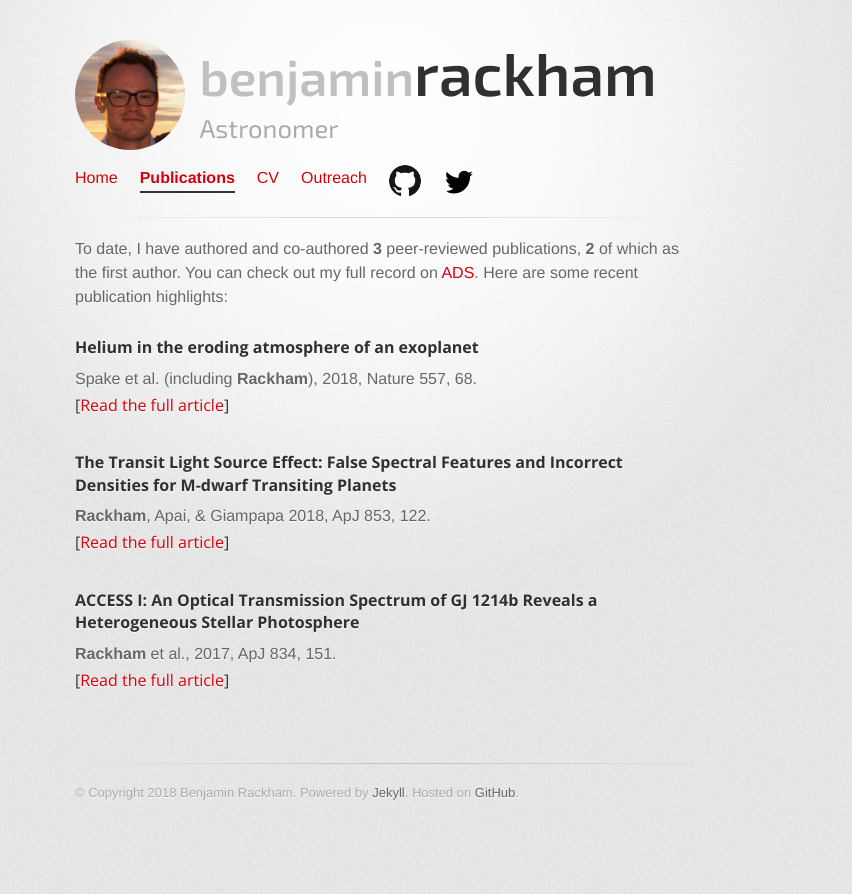
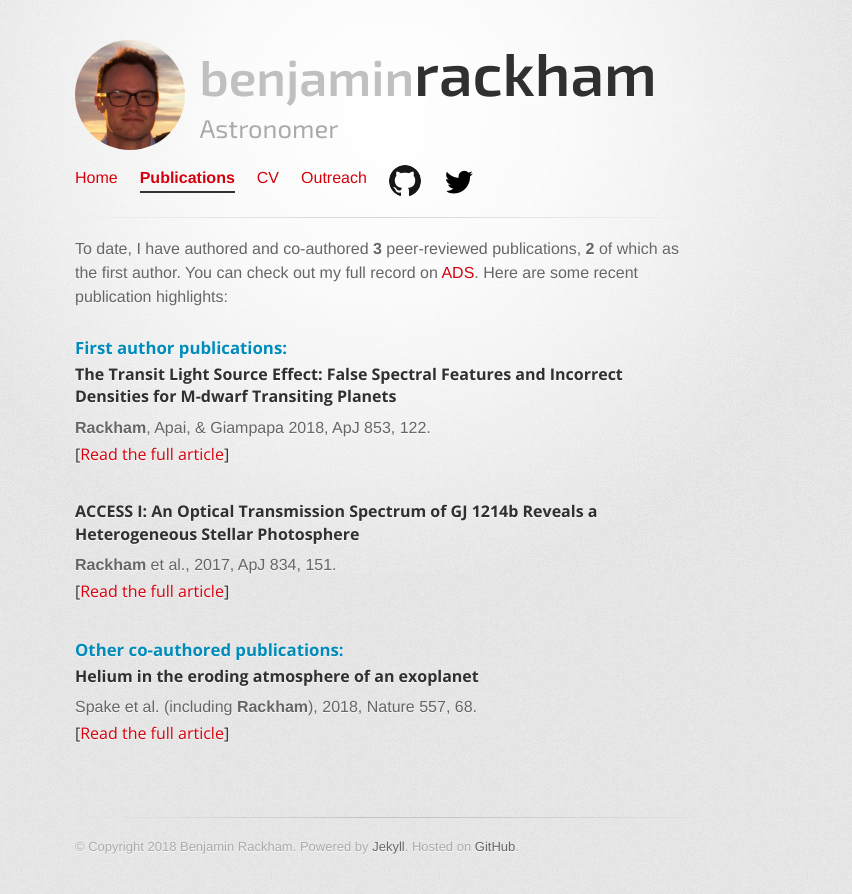
Before and after one commit to brackham/brackham.github.io, a Jekyll site: the page built from publications/index.html, in a window 1280 px wide. Shown: the top 894 px of the page, without its empty margins (255-1107 px from the left). Built offline with Jekyll 4.4.1, drawn with Linux system fonts in a browser that asks for light colours; some of the changed lines change nothing that is shown.

Commit message:
Update index.html
separated first-author publications

```diff
--- a/publications/index.html
+++ b/publications/index.html
@@ -11,25 +11,7 @@ Here are some recent publication highlights:
 <br><br>
 <section id="first-author">
   <div class="job">
-    <h4><b>Helium in the eroding atmosphere of an exoplanet</b></h4>
-    Spake et al. (including <b>Rackham</b>), 2018, Nature 557, 68.<br>
-<!--     <a href="#" onclick="document.getElementById('hiddenText5').style.display='block'; return false;"><font size="2" align="justify"><i>+ What is the article about?</i></a><br>
-    <div style="display: none;" id="hiddenText5">
-       <p align="justify">
-       In this work, we used Magellan/IMACS in order to study the atmosphere of the
-       exoplanet GJ1214b, which is the most studied sub-Neptune to date. Past studies have shown that the atmosphere
-       has clouds, which mutes all the spectral signatures of the atmosphere, leaving us with a flat transmission
-       spectrum in many wavelenghts. In the optical, however, the transmission spectrum that we observed not only shows
-       a decreasing slope, but also an overall offset with respect to precise infrarred observations. No exoplanet atmosphere
-       model alone can explain all the data, but adding bright heterogeneities in the stellar photosphere to those atmospheric models
-       beautifully do. This shows that heterogeneities in the stellar photosphere can generate signals in the transmission spectra of
-       exoplanets, which in turn will be very important for future searches of optical atmospheric signatures of planets around M-stars such as
-       GJ1214. We must not forget that we observe planets orbiting <i>stars</i>, which have their own complex photospheres.</font>
-    </div> -->
-    <h4>[<a href="https://arxiv.org/abs/1805.01298" target="_blank">Read the full article</a>]</h4>
-  </div>
-  <br>
-  <div class="job">
+    <h3><b>First author publications:</b></h3>
     <h4><b>The Transit Light Source Effect: False Spectral Features and Incorrect Densities for M-dwarf Transiting Planets</b></h4>
     <b>Rackham</b>, Apai, &amp; Giampapa 2018, ApJ 853, 122.<br>
 <!--     <a href="#" onclick="document.getElementById('hiddenText5').style.display='block'; return false;"><font size="2" align="justify"><i>+ What is the article about?</i></a><br>
@@ -51,20 +33,16 @@ Here are some recent publication highlights:
   <div class="job">
     <h4><b>ACCESS I: An Optical Transmission Spectrum of GJ 1214b Reveals a Heterogeneous Stellar Photosphere</b></h4>
     <b>Rackham</b> et al., 2017, ApJ 834, 151.<br>
-<!--     <a href="#" onclick="document.getElementById('hiddenText5').style.display='block'; return false;"><font size="2" align="justify"><i>+ What is the article about?</i></a><br>
-    <div style="display: none;" id="hiddenText5">
-       <p align="justify">
-       In this work, we used Magellan/IMACS in order to study the atmosphere of the
-       exoplanet GJ1214b, which is the most studied sub-Neptune to date. Past studies have shown that the atmosphere
-       has clouds, which mutes all the spectral signatures of the atmosphere, leaving us with a flat transmission
-       spectrum in many wavelenghts. In the optical, however, the transmission spectrum that we observed not only shows
-       a decreasing slope, but also an overall offset with respect to precise infrarred observations. No exoplanet atmosphere
-       model alone can explain all the data, but adding bright heterogeneities in the stellar photosphere to those atmospheric models
-       beautifully do. This shows that heterogeneities in the stellar photosphere can generate signals in the transmission spectra of
-       exoplanets, which in turn will be very important for future searches of optical atmospheric signatures of planets around M-stars such as
-       GJ1214. We must not forget that we observe planets orbiting <i>stars</i>, which have their own complex photospheres.</font>
-    </div> -->
     <h4>[<a href="https://arxiv.org/abs/1612.00228" target="_blank">Read the full article</a>]</h4>
   </div>
   <br>
 </section>
+<section id="co-author">
+  <div class="job">
+    <h3><b>Other co-authored publications:</b></h3>
+    <h4><b>Helium in the eroding atmosphere of an exoplanet</b></h4>
+    Spake et al. (including <b>Rackham</b>), 2018, Nature 557, 68.<br>
+    <h4>[<a href="https://arxiv.org/abs/1805.01298" target="_blank">Read the full article</a>]</h4>
+  </div>
+  <br>
+</section>
```
